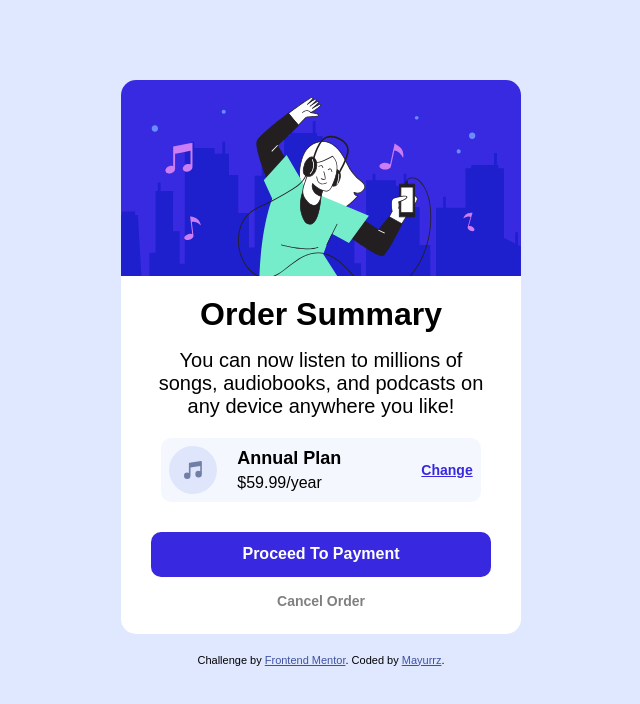
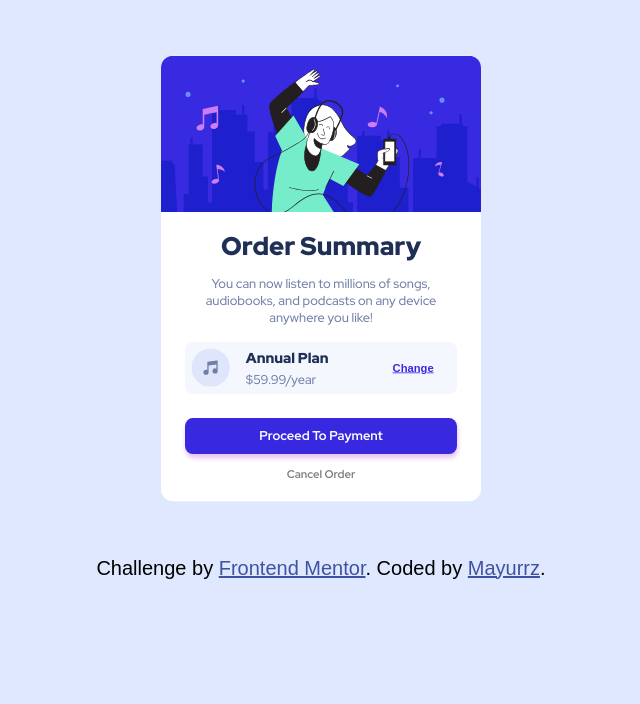
Before and after one commit to Mayurrz/Order-Summary-Component, a plain HTML site: page index.html in a window 1280 px wide. Shown: the whole page, without its empty margins (319-959 px from the left). Drawn offline with Linux system fonts and the light colour scheme.

Commit message:
Update imdex.css

```diff
--- a/imdex.css
+++ b/imdex.css
@@ -1,3 +1,4 @@
+  @import url('https://fonts.googleapis.com/css2?family=Red+Hat+Display:wght@500;700;900&display=swap');
   * {
       box-sizing: border-box;
       padding: 0;
@@ -13,15 +14,16 @@
       width: 375px;
       height: auto;
       margin: auto;
-      margin-top: 80px;
+      /* margin-top: 80px; */
       background-color: white;
       border-radius: 15px;
       justify-content: center;
-      justify-items: center;
+      /* justify-items: center; */
       align-content: center;
       text-align: center;
       padding: 0%;
       padding-bottom: 15px;
+      transform: scale(0.8);
   }
 
   .hero {
@@ -34,14 +36,18 @@
       font-weight: 900;
       margin: 16px;
       font-size: 32px;
+      font-family: 'Red Hat Display', sans-serif;
+      color: hsl(223, 47%, 23%);
   }
 
   h2 {
       font-weight: 500;
+      font-family: 'Red Hat Display', sans-serif;
       margin: 30px;
       margin-top: 0;
       margin-bottom: 0;
-      font-size: 20px;
+      font-size: 16px;
+      color: hsl(224, 23%, 55%);
   }
 
   .music {
@@ -67,12 +73,16 @@
   h3 {
       font-weight: 900;
       font-size: 18px;
+      font-family: 'Red Hat Display', sans-serif;
+      color: hsl(223, 47%, 23%);
   }
 
   h4 {
       font-weight: 500;
       font-size: 16px;
       margin-top: 5px;
+      font-family: 'Red Hat Display', sans-serif;
+      color: hsl(224, 23%, 55%);
   }
 
   h5 {
@@ -93,6 +103,8 @@
       color: white;
       font-weight: 700;
       font-size: 16px;
+      box-shadow: 1px 5px 6px hsl(288, 57%, 85%);
+      font-family: 'Red Hat Display', sans-serif;
   }
 
   h6 {
@@ -100,6 +112,7 @@
       margin-top: 20px;
       margin-bottom: 10px;
       color: gray;
+      font-family: 'Red Hat Display', sans-serif;
   }
 
   @media (min-width: 45rem) {
@@ -140,9 +153,8 @@
   }
 
   .attribution {
-      font-size: 11px;
+      font-size: 20px;
       text-align: center;
-      margin: 20px
   }
 
   .attribution a {
```
